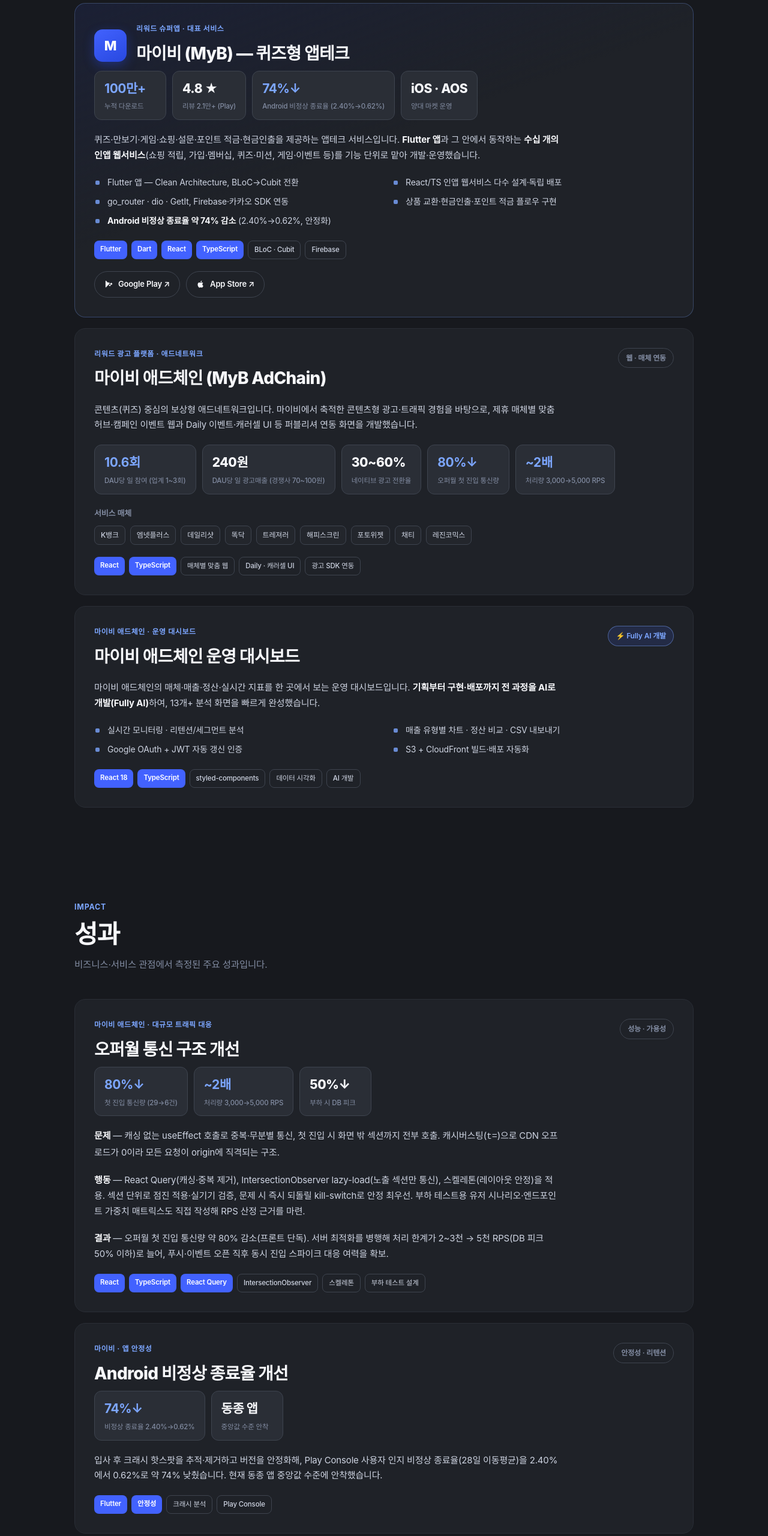
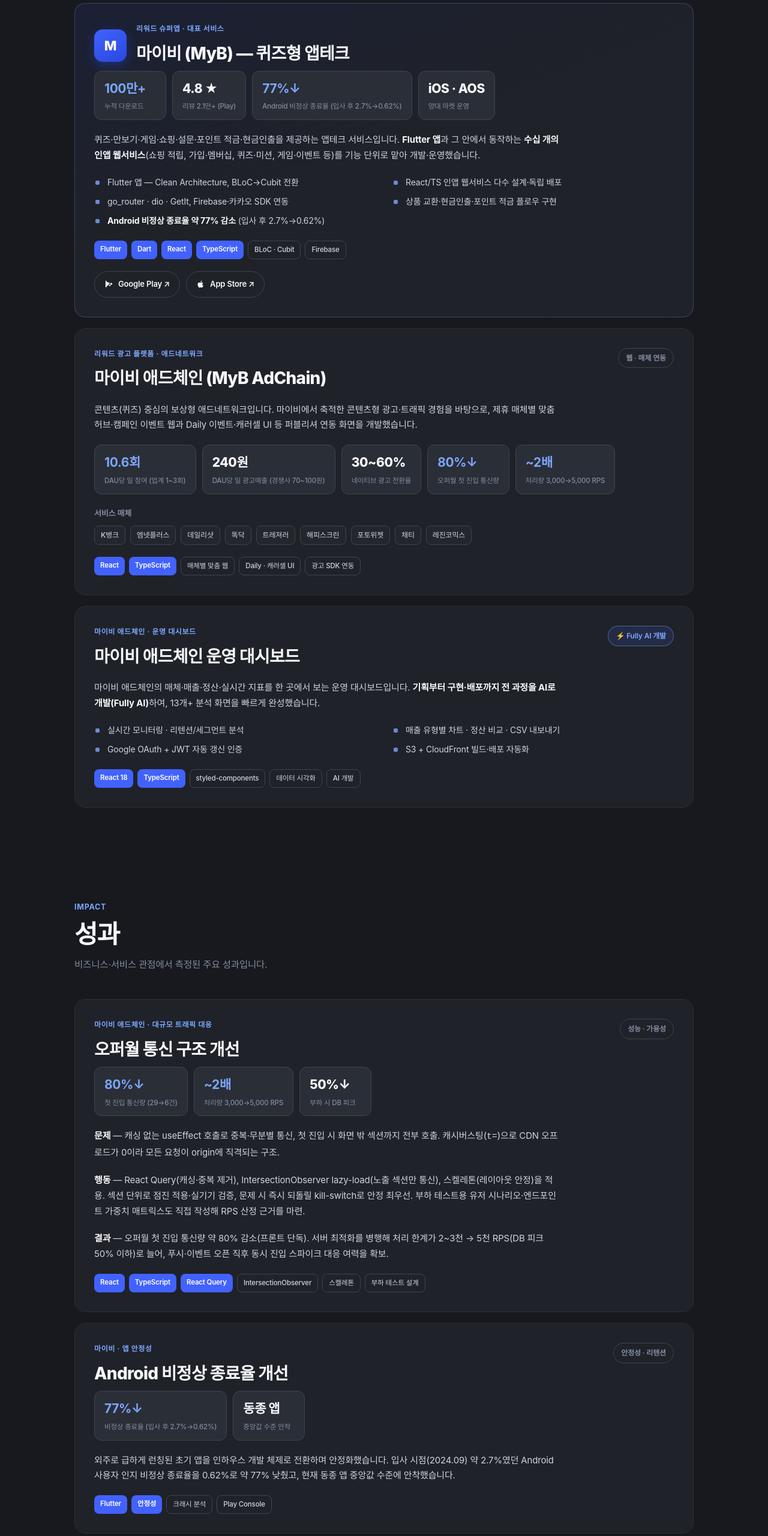
Before and after one commit to chill-beer/portfolio, a plain HTML site: page index.html in a window 1280 px wide. Shown: the part 1960-4520 px from the top of the page at 60% size. Drawn offline with Linux system fonts and the light colour scheme; a web font is replaced by a local one.

Commit message:
docs: 비정상 종료율 기준을 입사일(2024.09)로 변경(2.7%→0.62%, 77%↓) + 외주→인하우스 맥락 추가

```diff
--- a/index.html
+++ b/index.html
@@ -302,7 +302,7 @@
         <div class="metrics">
           <div class="metric"><div class="v"><b>100만+</b></div><div class="k">누적 다운로드</div></div>
           <div class="metric"><div class="v">4.8 ★</div><div class="k">리뷰 2.1만+ (Play)</div></div>
-          <div class="metric"><div class="v"><b>74%↓</b></div><div class="k">Android 비정상 종료율 (2.40%→0.62%)</div></div>
+          <div class="metric"><div class="v"><b>77%↓</b></div><div class="k">Android 비정상 종료율 (입사 후 2.7%→0.62%)</div></div>
           <div class="metric"><div class="v">iOS · AOS</div><div class="k">양대 마켓 운영</div></div>
         </div>
         <p>퀴즈·만보기·게임·쇼핑·설문·포인트 적금·현금인출을 제공하는 앱테크 서비스입니다.
@@ -313,7 +313,7 @@
           <li>React/TS 인앱 웹서비스 다수 설계·독립 배포</li>
           <li>go_router · dio · GetIt, Firebase·카카오 SDK 연동</li>
           <li>상품 교환·현금인출·포인트 적금 플로우 구현</li>
-          <li><b style="color:var(--fg)">Android 비정상 종료율 약 74% 감소</b> (2.40%→0.62%, 안정화)</li>
+          <li><b style="color:var(--fg)">Android 비정상 종료율 약 77% 감소</b> (입사 후 2.7%→0.62%)</li>
         </ul>
         <div class="stack">
           <span>Flutter</span><span>Dart</span><span>React</span><span>TypeScript</span>
@@ -426,10 +426,10 @@
           <div class="scope">안정성 · 리텐션</div>
         </div>
         <div class="metrics">
-          <div class="metric"><div class="v"><b>74%↓</b></div><div class="k">비정상 종료율 2.40%→0.62%</div></div>
+          <div class="metric"><div class="v"><b>77%↓</b></div><div class="k">비정상 종료율 (입사 후 2.7%→0.62%)</div></div>
           <div class="metric"><div class="v">동종 앱</div><div class="k">중앙값 수준 안착</div></div>
         </div>
-        <p>입사 후 크래시 핫스팟을 추적·제거하고 버전을 안정화해, Play Console 사용자 인지 비정상 종료율(28일 이동평균)을 2.40%에서 0.62%로 약 74% 낮췄습니다. 현재 동종 앱 중앙값 수준에 안착했습니다.</p>
+        <p>외주로 급하게 런칭된 초기 앱을 인하우스 개발 체제로 전환하며 안정화했습니다. 입사 시점(2024.09) 약 2.7%였던 Android 사용자 인지 비정상 종료율을 0.62%로 약 77% 낮췄고, 현재 동종 앱 중앙값 수준에 안착했습니다.</p>
         <div class="stack">
           <span>Flutter</span><span>안정성</span>
           <span class="ghost">크래시 분석</span><span class="ghost">Play Console</span>
```
Also changed, not shown: 1 other file.
